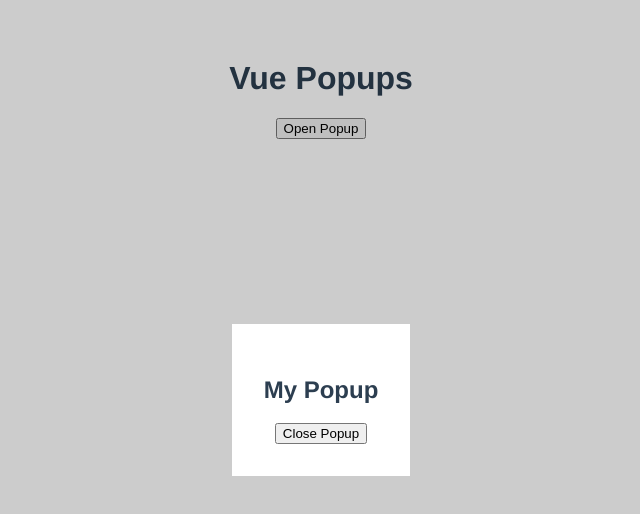
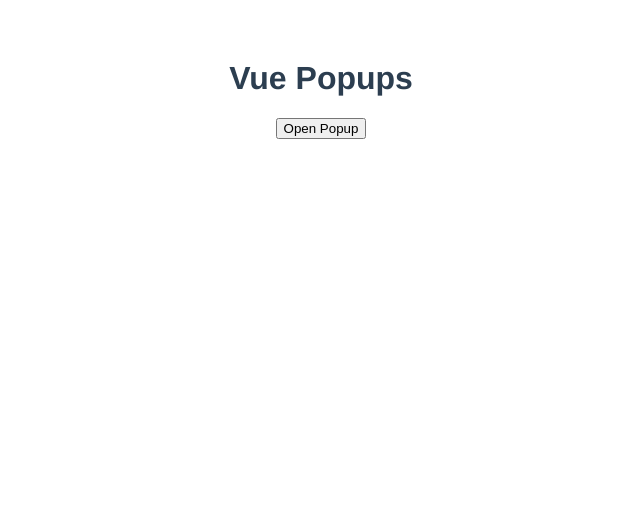
Before and after one commit to drummer-Yurii/vue-popups, a Vue app: page / in a window 1280 px wide. Shown: the top 514 px of the page, without its empty margins (319-959 px from the left). Built offline with nearby package versions, Linux system fonts and the light colour scheme.

Commit message:
open & close popup

```diff
--- a/src/App.vue
+++ b/src/App.vue
@@ -1,14 +1,23 @@
 <template>
   <main>
     <h1>Vue Popups</h1>
-    <button>Open Popup</button>
-    <ThePopup>
-      <h2>My Popup</h2>
+    <button @click="() => TogglePopup('buttonTrigger')">Open Popup</button>
+    <ThePopup v-if="popupTriggers.buttonTrigger" :TogglePopup="() => TogglePopup('buttonTrigger')">
+      <h2>My Button Popup</h2>
+    </ThePopup>
+    <ThePopup v-if="popupTriggers.timedTrigger">
+      <h2>My Timed Popup</h2>
+      <p>
+        Lorem ipsum dolor sit amet consectetur adipisicing elit. Laboriosam dicta rem, esse pariatur
+        consequatur dolorum officia asperiores doloribus molestias ratione exercitationem voluptas
+        incidunt? Natus accusamus, aliquam eveniet hic ab porro.
+      </p>
     </ThePopup>
   </main>
 </template>
 
 <script>
+import { ref } from 'vue';
 import ThePopup from './components/ThePopup.vue';
 export default {
   name: 'App',
@@ -16,11 +25,22 @@ export default {
     ThePopup,
   },
   setup() {
+    const popupTriggers = ref({
+      buttonTrigger: false,
+      timedTrigger: false,
+    });
+
+    const TogglePopup = (trigger) => {
+      popupTriggers.value[trigger] = !popupTriggers.value[trigger]
+    }
+
     return {
       ThePopup,
-    }
-  }
-}
+      popupTriggers,
+      TogglePopup,
+    };
+  },
+};
 </script>
 
 <style lang="scss">
--- a/src/components/ThePopup.vue
+++ b/src/components/ThePopup.vue
@@ -2,7 +2,7 @@
     <div class="popup">
         <div class="popup-inner">
             <slot />
-            <button class="popup-close">Close Popup</button>
+            <button class="popup-close" @click="TogglePopup()">Close Popup</button>
         </div>
     </div>
 </template>
@@ -10,6 +10,7 @@
 <script>
     export default {
         name: 'ThePopup',
+        props: ['TogglePopup']
     }
 </script>
 
```
